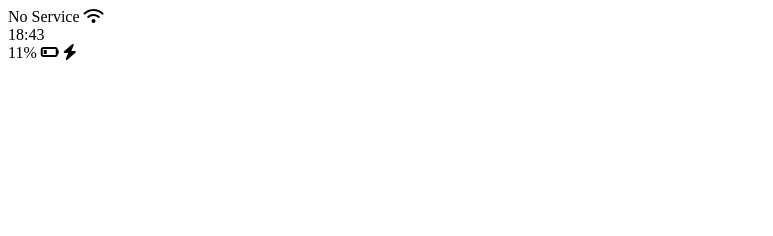
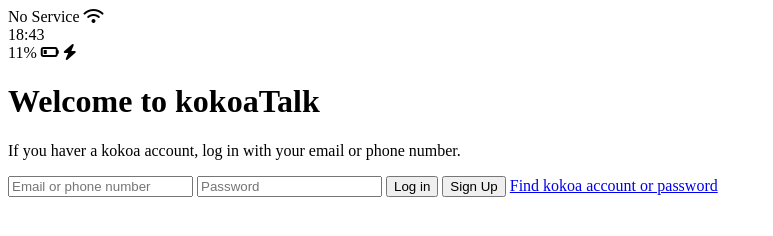
Before and after one commit to RyuInSung/koko, a plain HTML site: page index.html in a window 1280 px wide. Shown: the whole page, without its empty margins (0-773 px from the left). Drawn offline with Linux system fonts and the light colour scheme.

Commit message:
Update index.html

```diff
--- a/index.html
+++ b/index.html
@@ -22,6 +22,22 @@
         <i class="fas fa-bolt"></i>
       </div>
     </div>
+
+    <header class="welcome-header">
+      <h1 class="welcom-header__title">Welcome to kokoaTalk</h1>
+      <p calss="welcom-header__text">
+        If you haver a kokoa account, log in with your email or phone number.
+      </p>
+    </header>
+
+    <form id="log-in-form">
+      <input type="text" placeholder="Email or phone number" />
+      <input type="text" placeholder="Password" />
+      <input type="submit" value="Log in" />
+      <input type="submit" value="Sign Up" />
+      <a href="#">Find kokoa account or password</a>
+    </form>
+
     <script
       src="https://kit.fontawesome.com/6478f529f2.js"
       crossorigin="anonymous"
```
